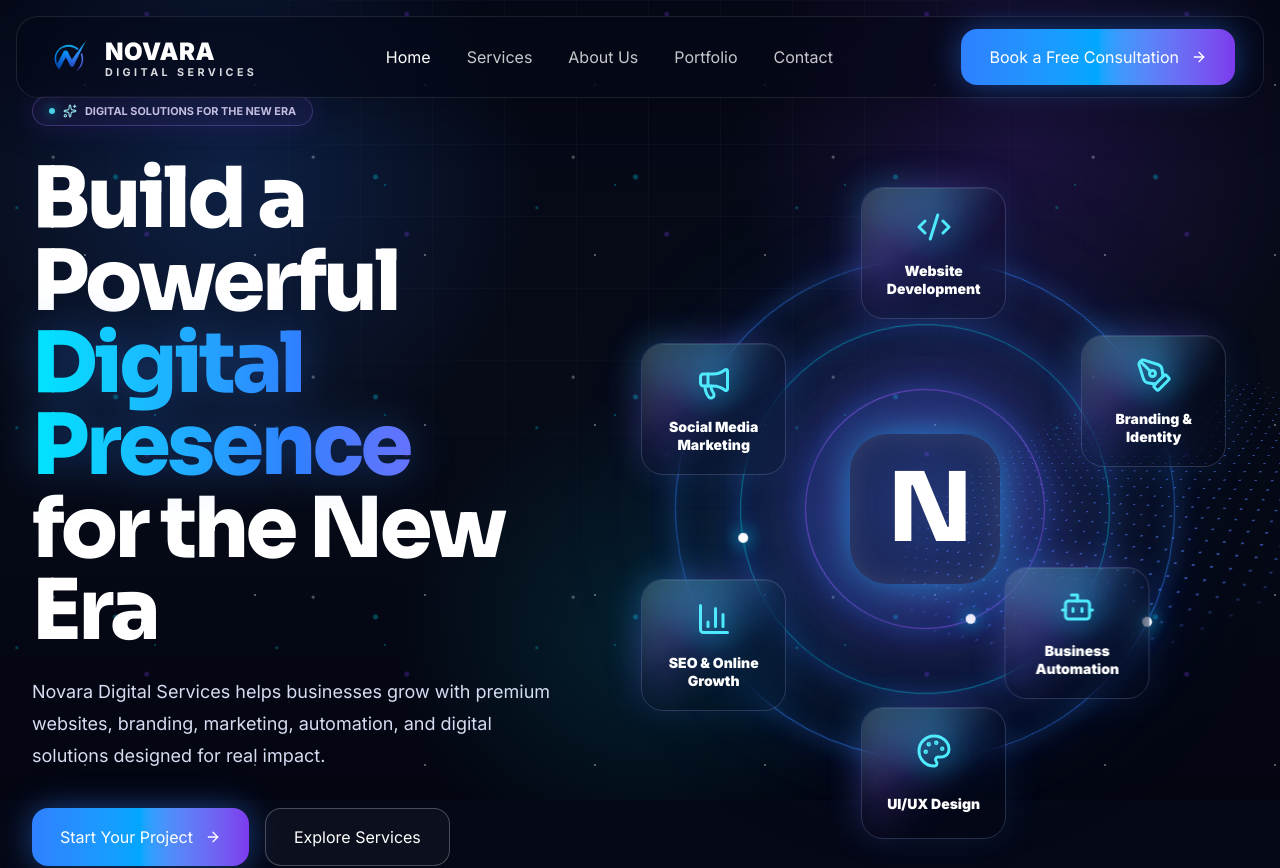
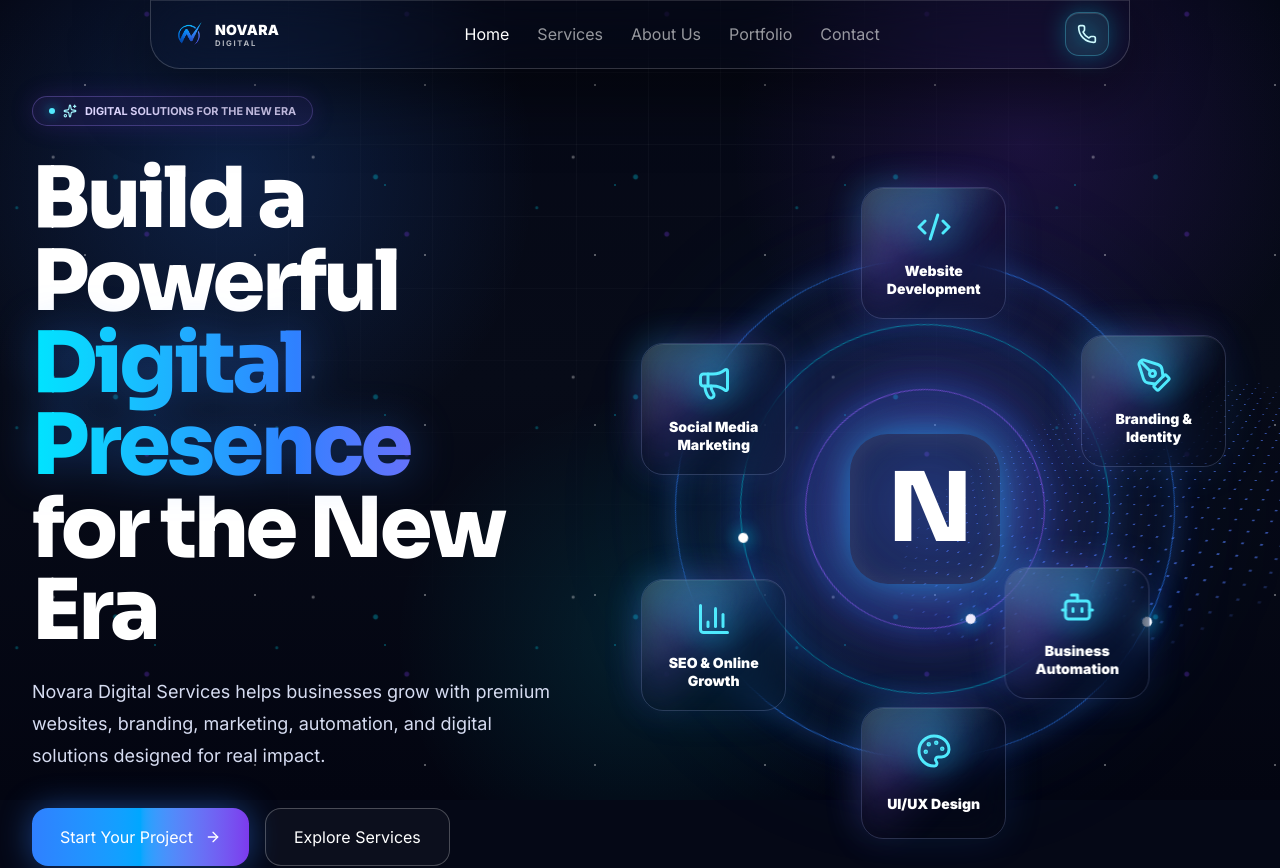
Before and after one commit to SamadKhan4/Novara-Digital-Services-, a React (Vite) app: page / in a window 1280 px wide. Shown: the top 868 px of the page. Built offline with nearby package versions, Linux system fonts and the light colour scheme.

Commit message:
done Website done

```diff
--- a/src/components/Common/Navbar.jsx
+++ b/src/components/Common/Navbar.jsx
@@ -1,6 +1,5 @@
-import { Menu, X } from 'lucide-react'
+import { Menu, Phone, X } from 'lucide-react'
 import { useState } from 'react'
-import Button from '../Button'
 import WebLogo from '../../assets/Weblogo.png'
 import { navLinks } from '../../data/siteData'
 
@@ -16,62 +15,61 @@ function Navbar({ currentPath = '/', onNavigate }) {
   }
 
   return (
-    <header className="fixed left-0 right-0 top-0 z-50 px-4 py-4">
-      <nav className="mx-auto flex max-w-[1280px] items-center justify-between rounded-[22px] border border-white/10 bg-[#050816]/58 px-4 py-3 shadow-[0_12px_50px_rgba(0,0,0,0.25)] backdrop-blur-2xl lg:px-7">
+    <header className="fixed left-0 right-0 top-0 z-50 px-4">
+      <nav className="mx-auto flex max-w-[980px] items-center justify-between rounded-b-[30px] border-x border-b border-white/18 bg-[linear-gradient(180deg,rgba(255,255,255,0.12),rgba(255,255,255,0.045)),rgba(0,0,0,0.58)] px-5 py-3 shadow-[0_20px_70px_rgba(0,0,0,0.55),inset_0_1px_0_rgba(255,255,255,0.12)] backdrop-blur-[26px]">
         <a
           href="/"
           onClick={(event) => handleNavigate(event, '/')}
           aria-label="Novara Digital Services home"
-          className="flex items-center gap-3"
+          className="flex items-center gap-2"
         >
           <img
             src={WebLogo}
             alt="Novara Digital Services"
-            className="h-12 w-auto object-contain"
+            className="h-9 w-auto object-contain"
           />
           <span className="leading-none">
-            <span className="block text-2xl font-black tracking-[0.02em] text-white">
+            <span className="block text-sm font-black tracking-[0.02em] text-white">
               NOVARA
             </span>
-            <span className="block text-[0.67rem] font-bold tracking-[0.32em] text-white/85">
-              DIGITAL SERVICES
+            <span className="block text-[0.48rem] font-bold tracking-[0.22em] text-white/68">
+              DIGITAL
             </span>
           </span>
         </a>
-        <div className="hidden items-center gap-9 lg:flex">
+        <div className="hidden items-center gap-7 lg:flex">
           {navLinks.map((link) => (
             <a
               key={link.path}
               href={link.path}
               onClick={(event) => handleNavigate(event, link.path)}
-              className={`text-sm font-bold transition hover:text-cyan-200 hover:drop-shadow-[0_0_10px_rgba(0,229,255,0.9)] ${
-                currentPath === link.path ? 'text-white' : 'text-white/78'
+              className={`text-xs font-bold transition hover:text-cyan-200 ${
+                currentPath === link.path ? 'text-white' : 'text-white/58'
               }`}
             >
               {link.label}
             </a>
           ))}
         </div>
-        <div className="hidden lg:block">
-          <Button
-            href="/contact"
-            onClick={(event) => handleNavigate(event, '/contact')}
-            className="px-6 py-3"
-          >
-            Book a Free Consultation
-          </Button>
-        </div>
+        <a
+          href="/contact"
+          onClick={(event) => handleNavigate(event, '/contact')}
+          aria-label="Contact Novara Digital Services"
+          className="hidden h-11 w-11 place-items-center rounded-[14px] border border-cyan-300/30 bg-cyan-300/12 text-cyan-100 shadow-[0_0_24px_rgba(0,229,255,0.28),inset_0_1px_0_rgba(255,255,255,0.12)] transition hover:-translate-y-0.5 hover:border-cyan-200/70 hover:bg-cyan-300/18 hover:shadow-[0_0_34px_rgba(0,229,255,0.45)] lg:grid"
+        >
+          <Phone className="h-5 w-5 drop-shadow-[0_0_10px_rgba(0,229,255,0.9)]" />
+        </a>
         <button
           type="button"
           aria-label="Toggle menu"
           onClick={() => setOpen((value) => !value)}
-          className="grid h-11 w-11 place-items-center rounded-[14px] border border-white/12 bg-white/[0.06] text-white lg:hidden"
+          className="grid h-10 w-10 place-items-center rounded-[12px] border border-white/12 bg-white/[0.06] text-white lg:hidden"
         >
           {open ? <X className="h-5 w-5" /> : <Menu className="h-5 w-5" />}
         </button>
       </nav>
       <div
-        className={`mx-auto mt-3 max-w-[1280px] overflow-hidden rounded-[22px] border border-white/10 bg-[#080d1d]/92 shadow-[0_20px_70px_rgba(0,0,0,0.45)] backdrop-blur-2xl transition-all duration-300 lg:hidden ${
+        className={`mx-auto mt-2 max-w-[980px] overflow-hidden rounded-b-[24px] border border-white/14 bg-[linear-gradient(180deg,rgba(255,255,255,0.1),rgba(255,255,255,0.035)),rgba(0,0,0,0.68)] shadow-[0_20px_70px_rgba(0,0,0,0.45)] backdrop-blur-[24px] transition-all duration-300 lg:hidden ${
           open ? 'max-h-[520px] opacity-100' : 'max-h-0 border-transparent opacity-0'
         }`}
       >
@@ -88,13 +86,13 @@ function Navbar({ currentPath = '/', onNavigate }) {
               {link.label}
             </a>
           ))}
-          <Button
+          <a
             href="/contact"
             onClick={(event) => handleNavigate(event, '/contact')}
-            className="mt-2 w-full py-3"
+            className="mt-2 inline-flex w-full items-center justify-center rounded-[14px] bg-white px-5 py-3 text-sm font-black text-black"
           >
             Book a Free Consultation
-          </Button>
+          </a>
         </div>
       </div>
     </header>
```
